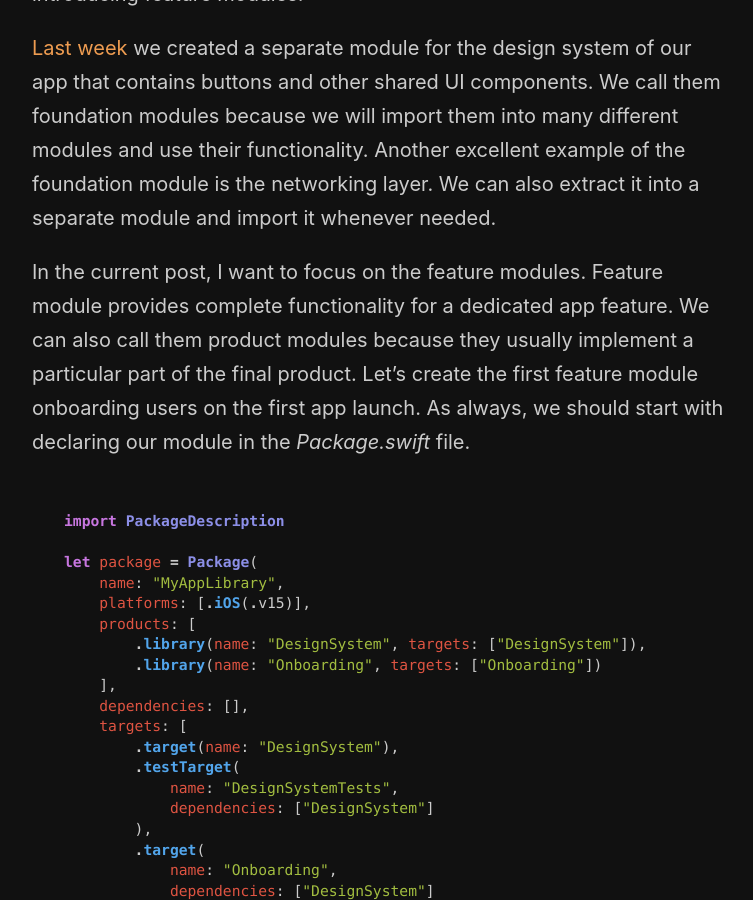
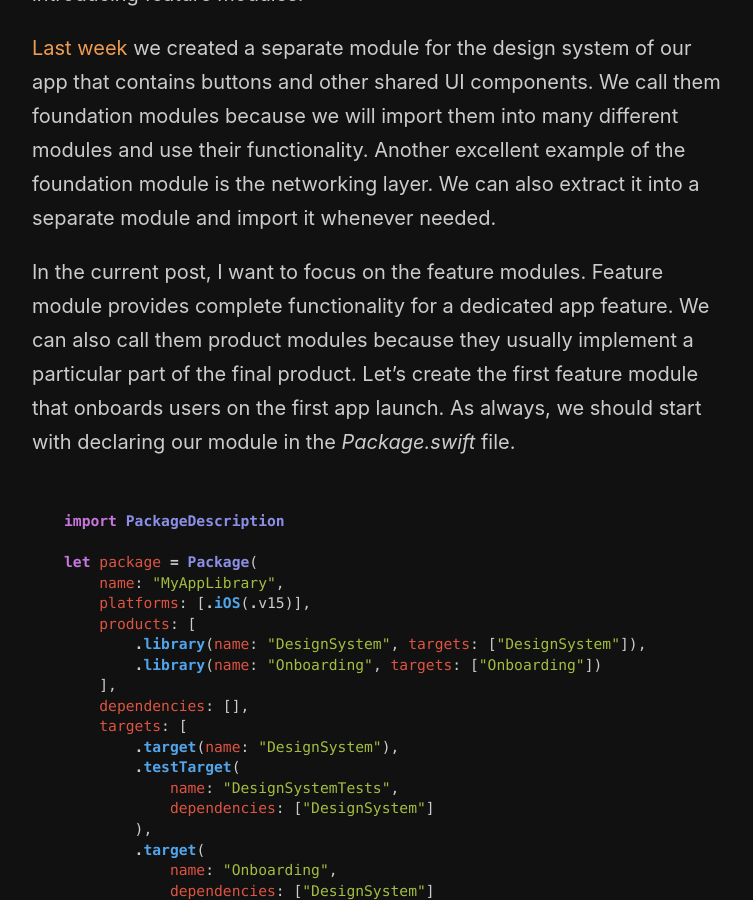
Before and after one commit to mecid/mecid.github.io, a Jekyll site: the page built from _posts/2022-01-19-microapps-architecture-in-swift-feature-modules.md, in a window 1280 px wide and 900 px high, scrolled down 438 px. Shown: the whole window, without its empty margins (258-1011 px from the left). Built offline with Jekyll 4.4.1, drawn with Linux system fonts in a browser that asks for light colours.

Commit message:
small typo fixed in feature modules post

````diff
--- a/_posts/2022-01-19-microapps-architecture-in-swift-feature-modules.md
+++ b/_posts/2022-01-19-microapps-architecture-in-swift-feature-modules.md
@@ -9,7 +9,7 @@ In the first post of the current series, I talked about Swift Package Manager ba
 
 [Last week](/2022/01/12/microapps-architecture-in-swift-spm-basics/) we created a separate module for the design system of our app that contains buttons and other shared UI components. We call them foundation modules because we will import them into many different modules and use their functionality. Another excellent example of the foundation module is the networking layer. We can also extract it into a separate module and import it whenever needed.
 
-In the current post, I want to focus on the feature modules. Feature module provides complete functionality for a dedicated app feature. We can also call them product modules because they usually implement a particular part of the final product. Let's create the first feature module onboarding users on the first app launch. As always, we should start with declaring our module in the *Package.swift* file.
+In the current post, I want to focus on the feature modules. Feature module provides complete functionality for a dedicated app feature. We can also call them product modules because they usually implement a particular part of the final product. Let's create the first feature module that onboards users on the first app launch. As always, we should start with declaring our module in the *Package.swift* file.
 
 ```swift
 import PackageDescription
````
